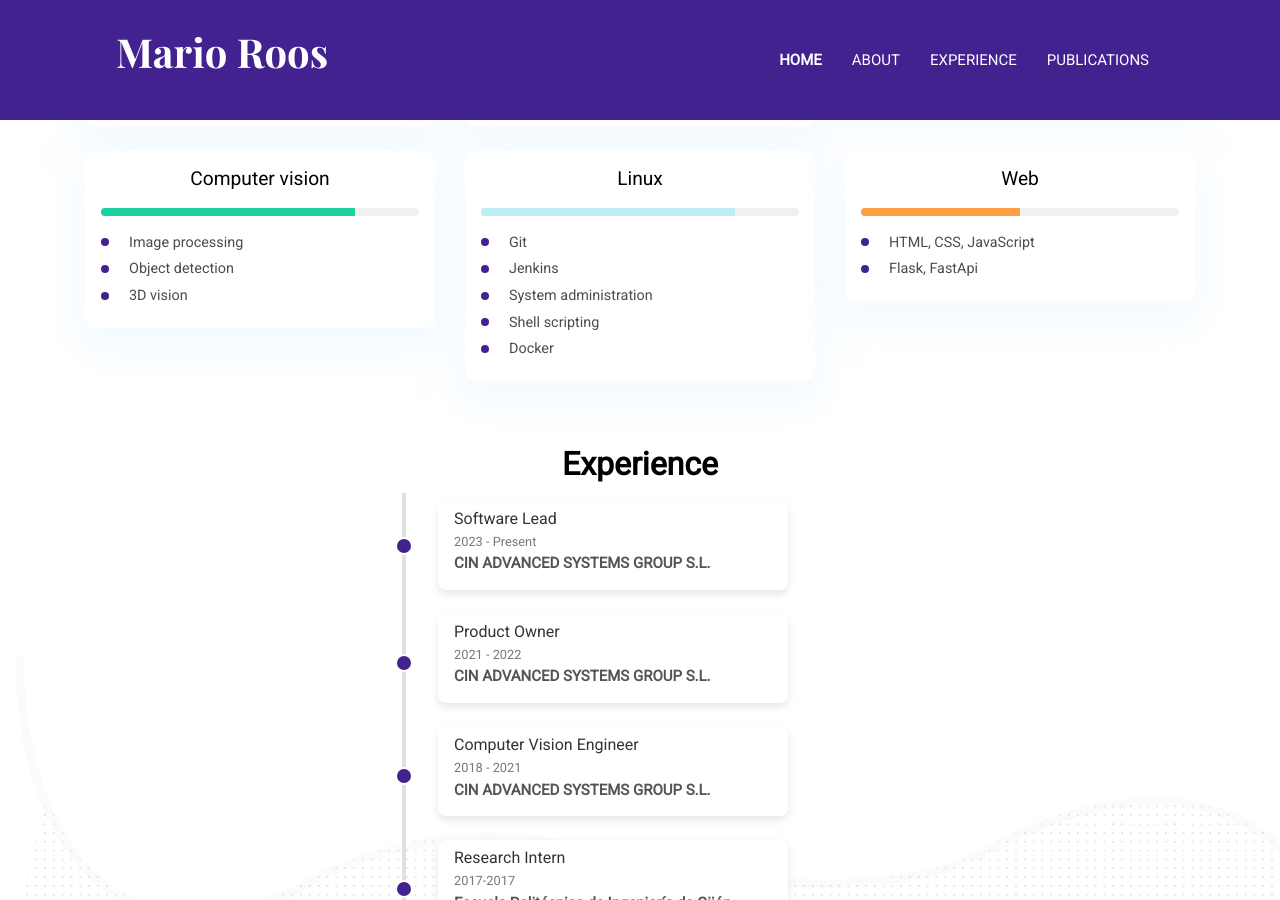
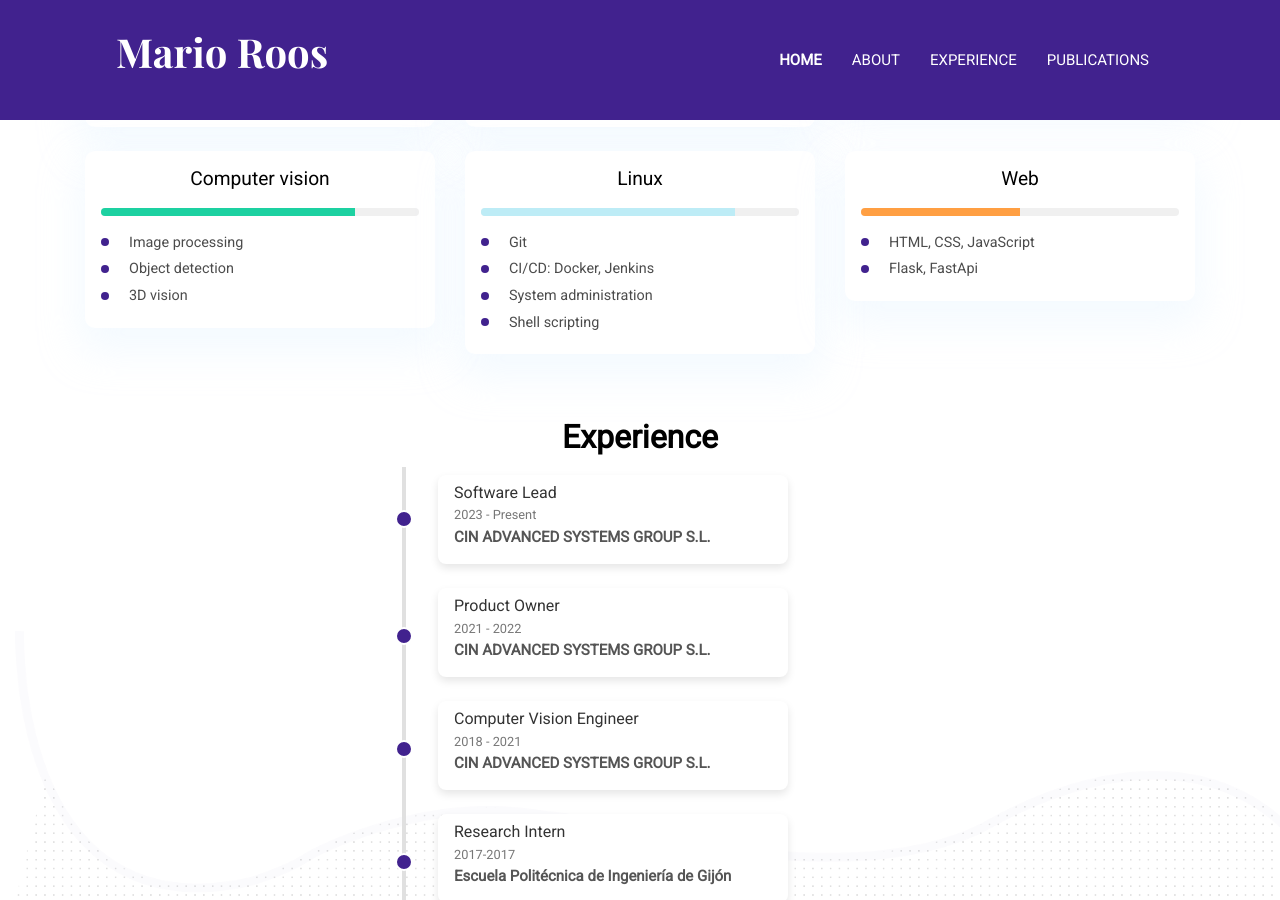
Before and after one commit to mariorht/me, a Jekyll site: the page built from index.html, in a window 1280 px wide and 900 px high, scrolled down 1049 px. Built offline with Jekyll 4.4.1, drawn with Linux system fonts in a browser that asks for light colours.

Commit message:
cambio de texto

```diff
--- a/_data/settings.yml
+++ b/_data/settings.yml
@@ -87,10 +87,9 @@ skills:
     value: "80%"
     details:
       - "Git"
-      - "Jenkins"
+      - "CI/CD: Docker, Jenkins"
       - "System administration"
       - "Shell scripting"
-      - "Docker"
 
   - name: Web
     color: "#ff9f43"
```
